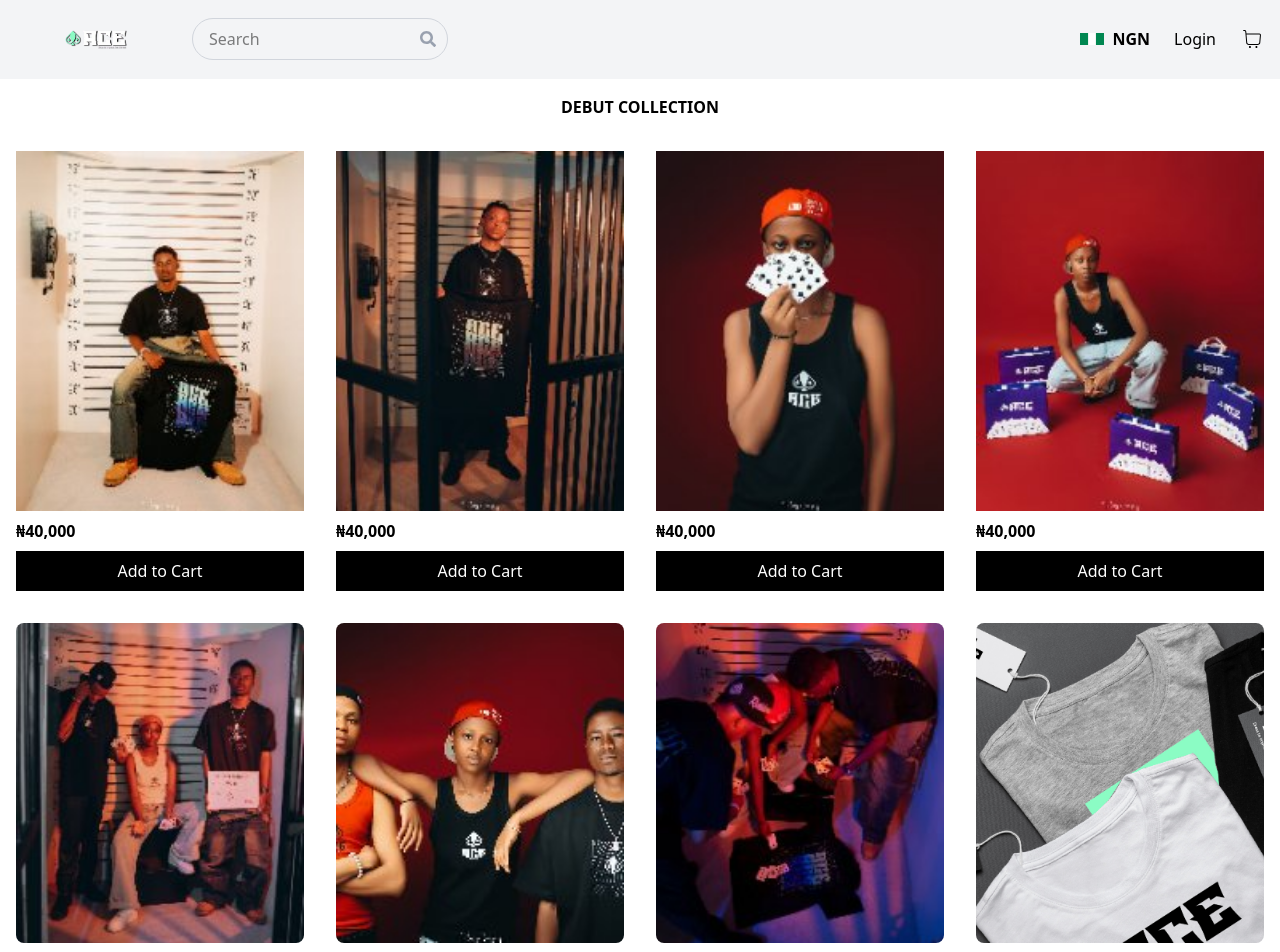
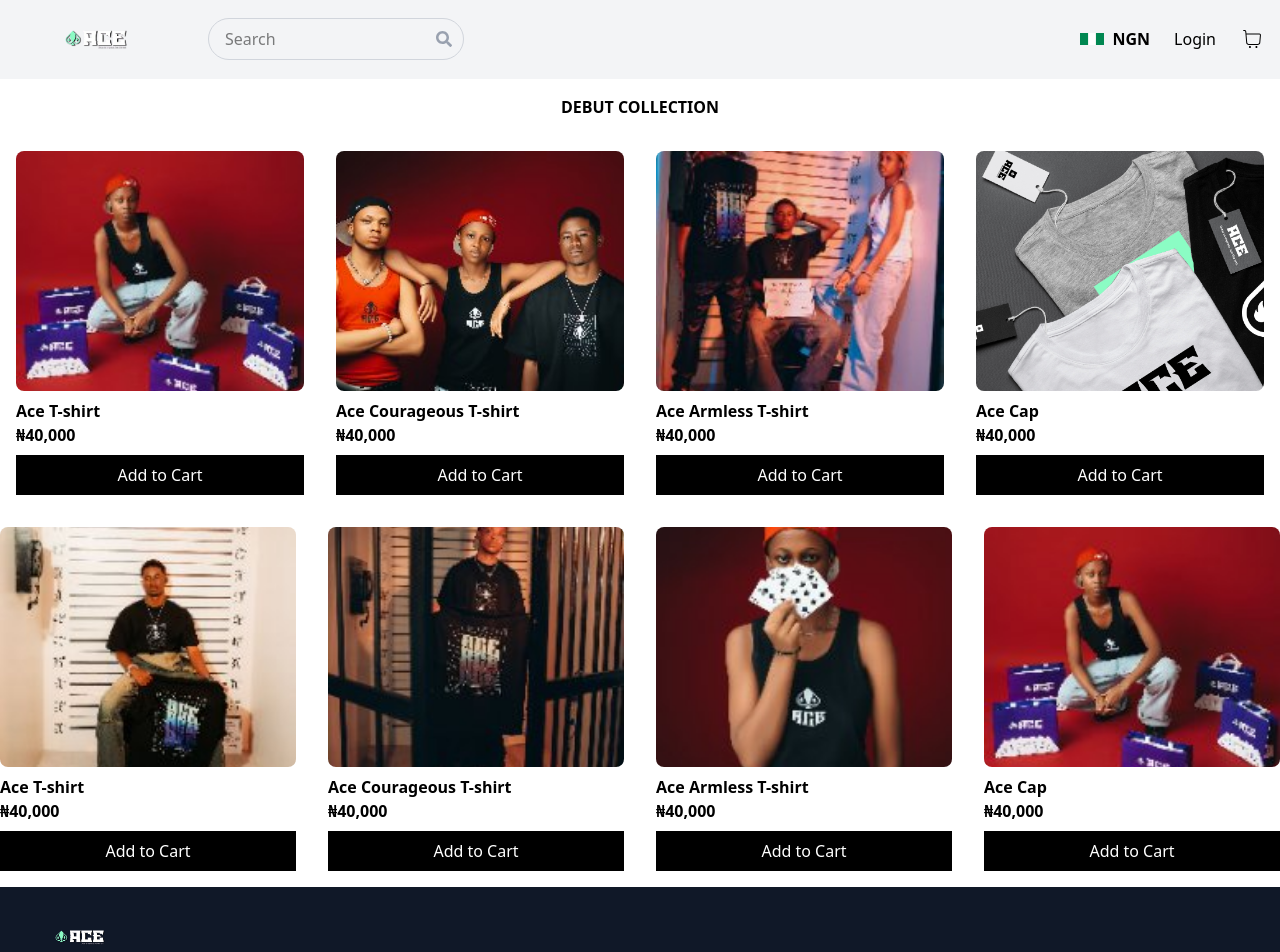
Before and after one commit to feran15/ACE-FASHION, a React (Vite) app: page / in a window 1280 px wide. Shown: the top 952 px of the page. Built offline with nearby package versions, Linux system fonts and the light colour scheme.

Commit message:
Added Cart button

```diff
--- a/src/App.jsx
+++ b/src/App.jsx
@@ -2,16 +2,17 @@
 import Nav from './Components/Nav'
  import Section from './Components/Section'
  import Products from './Components/Products'
- import SubFooter from './Components/subFooter'
  import Footer from './Components/Footer'
+import { CartProvider } from './Components/CartContext'
 function App() {
   return (
     <div>
+      <CartProvider>
       <Nav/>
       <Section/>
        <Products/>
-       <SubFooter/>
       <Footer/>
+      </CartProvider>
     </div>
   )
 }
--- /dev/null
+++ b/src/Components/CartContext.jsx
@@ -0,0 +1,18 @@
+import React, { createContext, useState } from "react";
+
+export const CartContext = createContext();
+
+export const CartProvider = ({ children }) => {
+  const [cart, setCart] = useState([]);
+
+  // Function to add product to cart
+  const addToCart = (product) => {
+    setCart((prevCart) => [...prevCart, product]); // Adds new product
+  };
+
+  return (
+    <CartContext.Provider value={{ cart, addToCart }}>
+      {children}
+    </CartContext.Provider>
+  );
+};
--- a/src/Components/Nav.jsx
+++ b/src/Components/Nav.jsx
@@ -1,66 +1,46 @@
-import React, { useState } from 'react';
+import React, { useContext } from "react";
 import { CiShoppingCart } from "react-icons/ci";
-import { FaSearch, FaBars, FaTimes } from "react-icons/fa";
+import { FaSearch } from "react-icons/fa";
+import { CartContext } from "../Components/CartContext";
 
 const Nav = () => {
-  const [menuOpen, setMenuOpen] = useState(false);
+  const { cart } = useContext(CartContext); // Get cart data
 
   return (
-    <nav className='px-4 py-4 bg-gray-100'>
-      <div className='flex justify-between items-center'>
-        {/* Left Section - Logo & Search */}
-        <div className="flex items-center gap-4">
-          {/* Hamburger Menu (Mobile) */}
-          <button className="md:hidden text-2xl" onClick={() => setMenuOpen(!menuOpen)}>
-            {menuOpen ? <FaTimes /> : <FaBars />}
-          </button>
+    <div className="px-4 py-4 bg-gray-100">
+      <div className="flex justify-between items-center">
+        <div className="flex items-center gap-8">
+          <img className="w-40" src="/Ace Logo.png" alt="Ace Logo" />
 
-          {/* Logo */}
-          <div className="logo">
-            <img className='w-32 md:w-40' src="/Ace Logo.png" alt="Ace Logo" />
-          </div>
-
-          {/* Search Bar (Hidden on Small Screens) */}
-          <div className="relative hidden md:block">
+          <div className="relative">
             <input
               type="text"
-              className='w-64 pl-4 pr-10 py-2 rounded-full border border-gray-300 focus:outline-none focus:ring-2 focus:ring-blue-500'
-              placeholder='Search'
+              className="w-64 pl-4 pr-10 py-2 rounded-full border border-gray-300 focus:outline-none focus:ring-2 focus:ring-blue-500"
+              placeholder="Search"
             />
             <FaSearch className="absolute right-3 top-1/2 transform -translate-y-1/2 text-gray-400" />
           </div>
         </div>
 
-        {/* Right Section - Flag, Login, Cart */}
-        <div className="hidden md:flex items-center gap-6">
+        <div className="flex items-center gap-6">
           <div className="flag-carrier flex items-center gap-2">
-            <img src="/Flag.png" alt="Country Flag" className='w-6' />
-            <h4 className='font-bold'>NGN</h4>
+            <img src="/Flag.png" alt="Country Flag" className="w-6" />
+            <h4 className="font-bold">NGN</h4>
           </div>
-          <h4 className='cursor-pointer hover:text-blue-600'>Login</h4>
-          <CiShoppingCart className='text-2xl cursor-pointer hover:text-blue-600' />
+          <h4 className="cursor-pointer hover:text-blue-600">Login</h4>
+
+          {/* Cart Icon with Count */}
+          <div className="relative cursor-pointer">
+            <CiShoppingCart className="text-2xl hover:text-blue-600" />
+            {cart.length > 0 && (
+              <span className="absolute -top-2 -right-2 bg-red-500 text-white text-xs px-2 py-1 rounded-full">
+                {cart.length}
+              </span>
+            )}
+          </div>
         </div>
       </div>
-
-      {/* Mobile Menu */}
-      {menuOpen && (
-        <div className="md:hidden mt-4 bg-gray-100 rounded-lg shadow-lg p-4 space-y-4">
-          <input
-            type="text"
-            className='w-full pl-4 pr-10 py-2 rounded-full border border-gray-300 focus:outline-none focus:ring-2 focus:ring-blue-500'
-            placeholder='Search'
-          />
-          <div className="flex flex-col gap-4">
-            <div className="flag-carrier flex items-center gap-2">
-              <img src="/Flag.png" alt="Country Flag" className='w-6' />
-              <h4 className='font-bold'>NGN</h4>
-            </div>
-            <h4 className='cursor-pointer hover:text-blue-600'>Login</h4>
-            <CiShoppingCart className='text-2xl cursor-pointer hover:text-blue-600' />
-          </div>
-        </div>
-      )}
-    </nav>
+    </div>
   );
 };
 
--- a/src/Components/Products.jsx
+++ b/src/Components/Products.jsx
@@ -1,45 +1,37 @@
-import React from 'react';
+import React, { useContext } from "react";
+import { CartContext } from "../Components/CartContext";
 
 const products = [
-  { id: 1,  price: "₦40,000", img: "/Pic 4.jpg" },
-  { id: 2,  price: "₦40,000", img: "/Pic 6.jpg" },
-  { id: 3,  price: "₦40,000", img: "/Pic 7.jpg" },
-  { id: 4,  price: "₦40,000", img: "/White.jpg" }
+  { id: 1, name: "Ace T-shirt", price: "₦40,000", img: "/Pic 1.jpg" },
+  { id: 2, name: "Ace Courageous T-shirt", price: "₦40,000", img: "/Pic 2.jpg" },
+  { id: 3, name: "Ace Armless T-shirt", price: "₦40,000", img: "/Pic 3.jpg" },
+  { id: 4, name: "Ace Cap", price: "₦40,000", img: "/Pic 5.jpg" }
 ];
 
 const Products = () => {
+  const { addToCart } = useContext(CartContext);
+
   return (
-    <div className="container mx-auto px-4">
-      {/* Mobile: Scrollable Cards */}
-      <div className="flex overflow-x-auto gap-4 sm:hidden">
-        {products.map(product => (
-          <div key={product.id} className="min-w-[70%] flex-shrink-0 bg-white shadow-md rounded-lg p-4">
-            <img className="w-full h-64 sm:h-80 object-cover rounded-lg" src={product.img} alt={product.name} />
-            <div className="product-info mt-2 text-center">
-              <p className="font-bold">{product.price}</p>
-              <button className="mt-2 bg-black text-white py-2 px-4 w-full hover:bg-gray-800 transition-colors">
-               Add to Cart
-              </button>
-            </div>
+    <div className="product-display grid grid-cols-1 sm:grid-cols-2 md:grid-cols-4 gap-8 mt-8">
+      {products.map((product) => (
+        <div key={product.id} className="product">
+          <img
+            className="w-full h-60 object-cover rounded-lg" // Make images same width & height
+            src={product.img}
+            alt={product.name}
+          />
+          <div className="product-info mt-2">
+            <p className="font-bold">{product.name}</p>
+            <p className="font-bold">{product.price}</p>
+            <button
+              onClick={() => addToCart(product)}
+              className="mt-2 bg-black text-white py-2 px-4 w-full hover:bg-gray-800 transition-colors cursor-pointer"
+            >
+              Add to Cart
+            </button>
           </div>
-        ))}
-      </div>
-
-      {/* Desktop: Grid Layout */}
-      <div className="hidden sm:grid grid-cols-1 sm:grid-cols-2 md:grid-cols-4 gap-8 mt-8">
-        {products.map(product => (
-          <div key={product.id} className="product">
-            <img className="w-full h-64 sm:h-80 object-cover rounded-lg" src={product.img} alt={product.name} />
-            <div className="product-info mt-2 text-center">
-              <p className="font-bold">{product.name}</p>
-              <p className="font-bold">{product.price}</p>
-              <button className="mt-2 bg-black text-white py-2 px-4 w-full hover:bg-gray-800 transition-colors">
-               Add to Cart
-              </button>
-            </div>
-          </div>
-        ))}
-      </div>
+        </div>
+      ))}
     </div>
   );
 };
--- a/src/Components/Section.jsx
+++ b/src/Components/Section.jsx
@@ -1,13 +1,17 @@
-import React from 'react';
+import React, { useContext } from "react";
+import { CartContext } from "../Components/CartContext";
 
+// Product Data
 const products = [
-  { id: 1,  price: "₦40,000", img: "/Pic 1.jpg" },
-  { id: 2,  price: "₦40,000", img: "/Pic 2.jpg" },
-  { id: 3,  price: "₦40,000", img: "/Pic 3.jpg" },
-  { id: 4,  price: "₦40,000", img: "/Pic 5.jpg" }
+  { id: 1, name: "Ace T-shirt", price: "₦40,000", img: "/Pic 5.jpg" },
+  { id: 2, name: "Ace Courageous T-shirt", price: "₦40,000", img: "/Pic 6.jpg" },
+  { id: 3, name: "Ace Armless T-shirt", price: "₦40,000", img: "/Pic 8.jpg" },
+  { id: 4, name: "Ace Cap", price: "₦40,000", img: "/White.jpg" }
 ];
 
 const Section = () => {
+  const { addToCart } = useContext(CartContext);
+
   return (
     <div className="container mx-auto px-4">
       {/* Product Category */}
@@ -21,12 +25,23 @@
       <div className="mt-8">
         {/* Mobile: Horizontal Scrollable Cards */}
         <div className="flex overflow-x-auto gap-4 sm:hidden">
-          {products.map(product => (
-            <div key={product.id} className="min-w-[70%] flex-shrink-0 bg-white shadow-md rounded-lg p-4">
-              <img className="w-full h-60 object-cover rounded-lg" src={product.img} alt={product.name} />
+          {products.map((product) => (
+            <div
+              key={product.id}
+              className="min-w-[70%] flex-shrink-0 bg-white shadow-md rounded-lg p-4"
+            >
+              <img
+                className="w-full h-60 object-cover rounded-lg"
+                src={product.img}
+                alt={product.name}
+              />
               <div className="product-info mt-2 text-center">
+                <p className="font-bold">{product.name}</p>
                 <p className="font-bold">{product.price}</p>
-                <button className="mt-2 bg-black text-white py-2 px-4 w-full hover:bg-gray-800 transition-colors">
+                <button
+                  onClick={() => addToCart(product)} // Add product to cart
+                  className="mt-2 bg-black text-white py-2 px-4 w-full hover:bg-gray-800 transition-colors cursor-pointer"
+                >
                   Add to Cart
                 </button>
               </div>
@@ -36,13 +51,20 @@
 
         {/* Desktop: Grid Layout */}
         <div className="hidden sm:grid grid-cols-1 sm:grid-cols-2 md:grid-cols-4 gap-8">
-          {products.map(product => (
+          {products.map((product) => (
             <div key={product.id} className="product">
-              <img className="w-full h-auto object-cover" src={product.img} alt={product.name} />
+              <img
+                className="w-full h-60 object-cover rounded-lg"
+                src={product.img}
+                alt={product.name}
+              />
               <div className="product-info mt-2">
                 <p className="font-bold">{product.name}</p>
                 <p className="font-bold">{product.price}</p>
-                <button className="mt-2 bg-black text-white py-2 px-4 w-full hover:bg-gray-800 transition-colors">
+                <button
+                  onClick={() => addToCart(product)} // Add product to cart
+                  className="mt-2 bg-black text-white py-2 px-4 w-full hover:bg-gray-800 transition-colors cursor-pointer"
+                >
                   Add to Cart
                 </button>
               </div>
--- a/src/Components/SubFooter.jsx
+++ /dev/null
@@ -1,11 +0,0 @@
-import React from 'react'
-
-const subFooter = () => {
-  return (
-    <div>
-
-    </div>
-  )
-}
-
-export default subFooter
```
